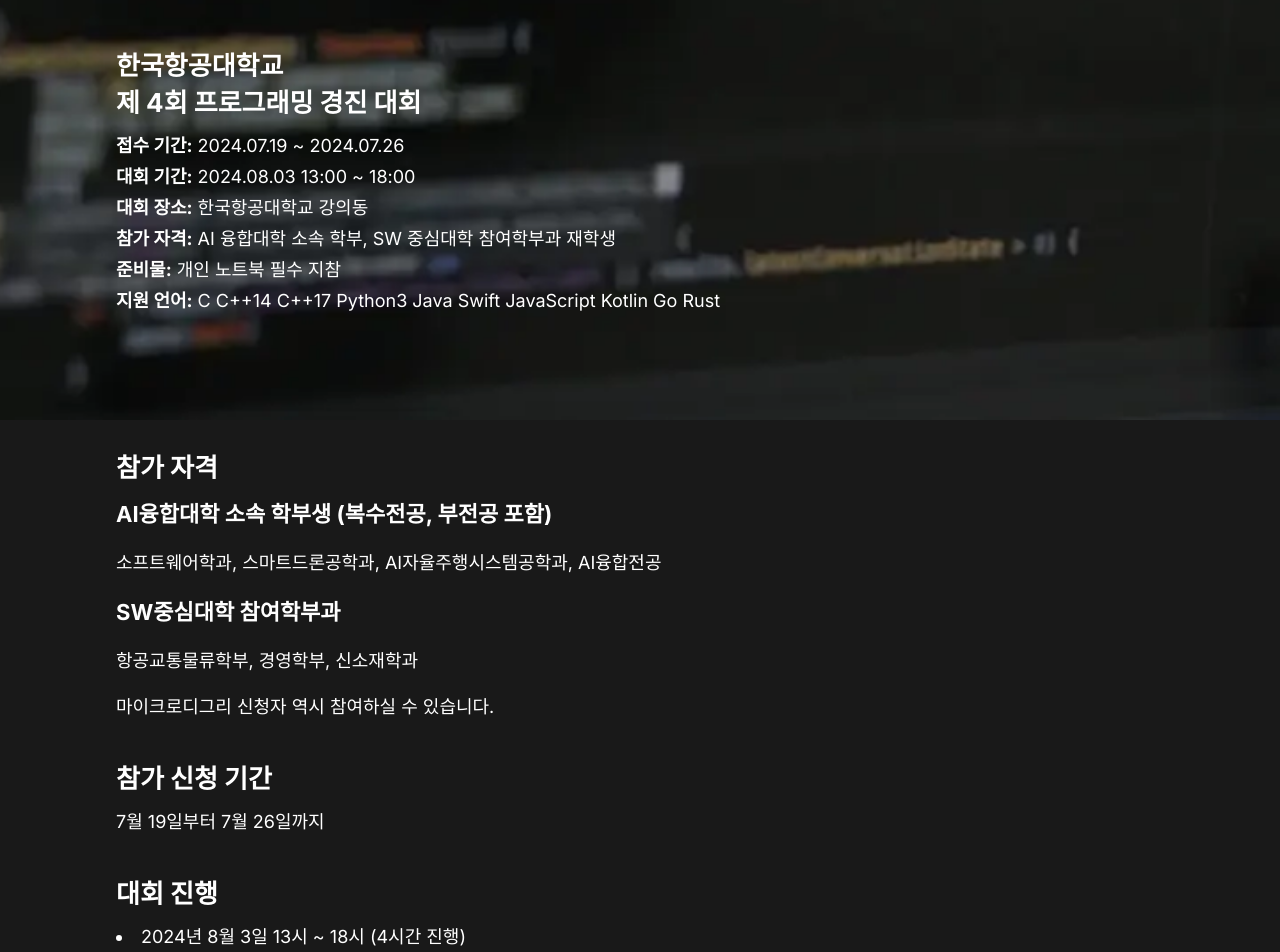
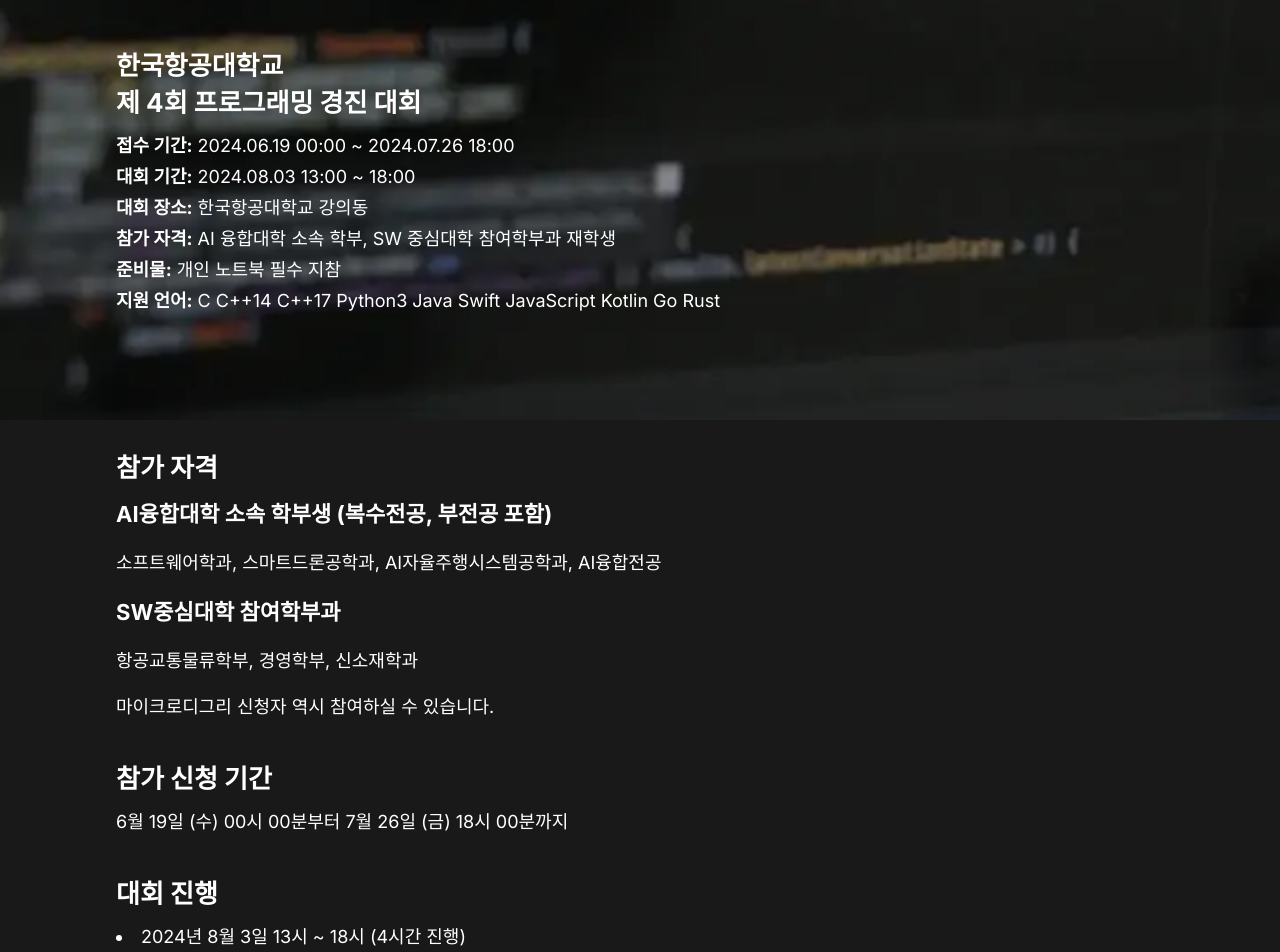
Before and after one commit to kauKoala/KAUPC-2024, a Next.js app in the folder kaupc-2024/: page / in a window 1280 px wide. Shown: the part 380-1332 px from the top of the page. Built offline with nearby package versions, Linux system fonts and the light colour scheme; a web font is replaced by a local one.

Commit message:
fix : change info contents

```diff
--- a/kaupc-2024/src/app/_containers/Info.jsx
+++ b/kaupc-2024/src/app/_containers/Info.jsx
@@ -17,7 +17,7 @@
             <div className="info-list-item">마이크로디그리 신청자 역시 참여하실 수 있습니다.</div>
             <div className="info-header">참가 신청 기간</div>
             <div className="info-detail">
-                <div>7월 19일부터 7월 26일까지</div>
+                <div>6월 19일 (수) 00시 00분부터 7월 26일 (금) 18시 00분까지</div>
             </div>
             <div className="info-header">대회 진행</div>
             <div className="info-detail">
--- a/kaupc-2024/src/app/_containers/Summary.jsx
+++ b/kaupc-2024/src/app/_containers/Summary.jsx
@@ -9,7 +9,7 @@
                 <li className="info-header">한국항공대학교<br>
                 </br>제 4회 프로그래밍 경진 대회
                 </li>
-                <li><strong>접수 기간:</strong> 2024.07.19 ~ 2024.07.26</li>
+                <li><strong>접수 기간:</strong> 2024.06.19 00:00 ~ 2024.07.26 18:00</li>
                 <li><strong>대회 기간:</strong> 2024.08.03 13:00 ~ 18:00</li>
                 <li><strong>대회 장소:</strong> 한국항공대학교 강의동</li>
                 <li><strong>참가 자격:</strong> AI 융합대학 소속 학부, SW 중심대학 참여학부과 재학생</li>
```
